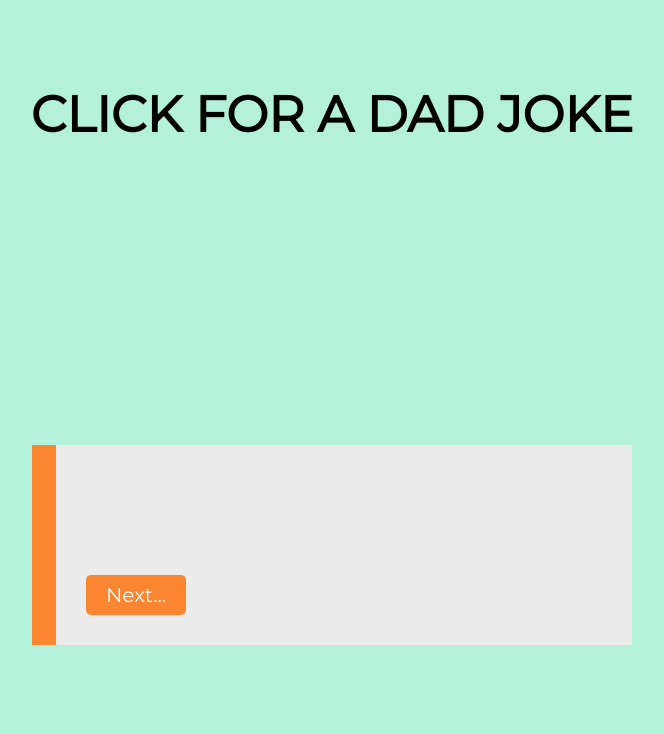
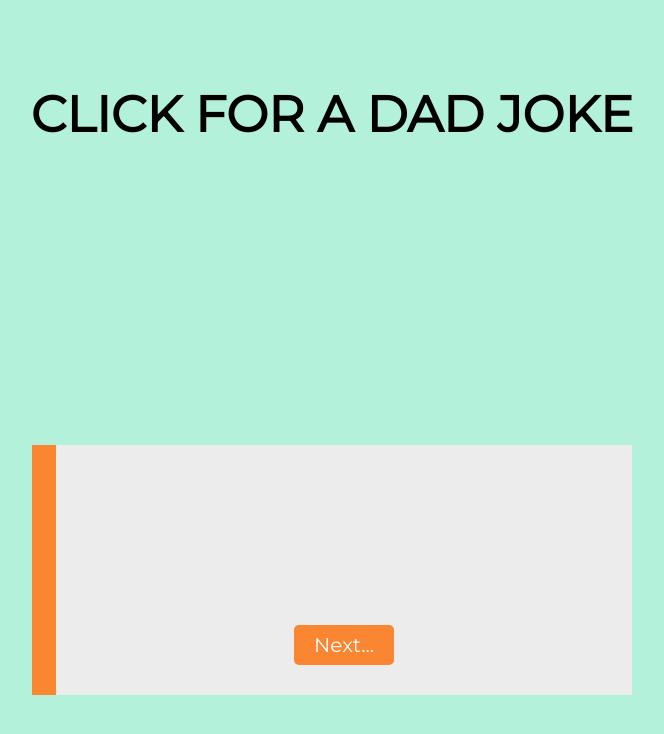
Before and after one commit to AUTOMCAS/dadjokes, a React (Create React App) app: page / in a window 1280 px wide. Shown: the top 734 px of the page, without its empty margins (308-972 px from the left). Built offline with nearby package versions, Linux system fonts and the light colour scheme; no server answers.

Commit message:
Add fixed width for JokeContainer styling

```diff
--- a/src/components/JokeCardContainer/JokeCardContainer.css
+++ b/src/components/JokeCardContainer/JokeCardContainer.css
@@ -2,7 +2,7 @@
   display: flex;
   background-color: #ececec;
   width: 600px;
-  height: 200px;
+  height: 250px;
   max-width: 100%;
   max-height: 100%;
 }
--- a/src/components/JokeContainer/JokeContainer.css
+++ b/src/components/JokeContainer/JokeContainer.css
@@ -5,6 +5,7 @@
   align-items: center;
   padding: 30px;
   font-size: 24px;
+  width: 100%;
 }
 
 .joke-container-button {
```
